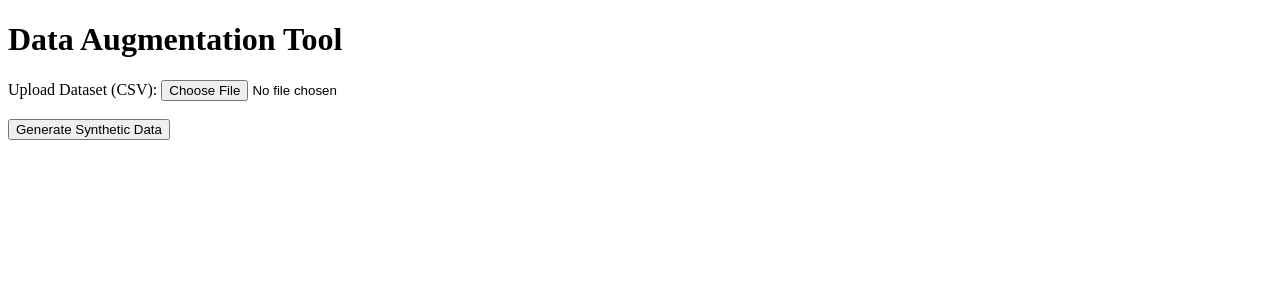
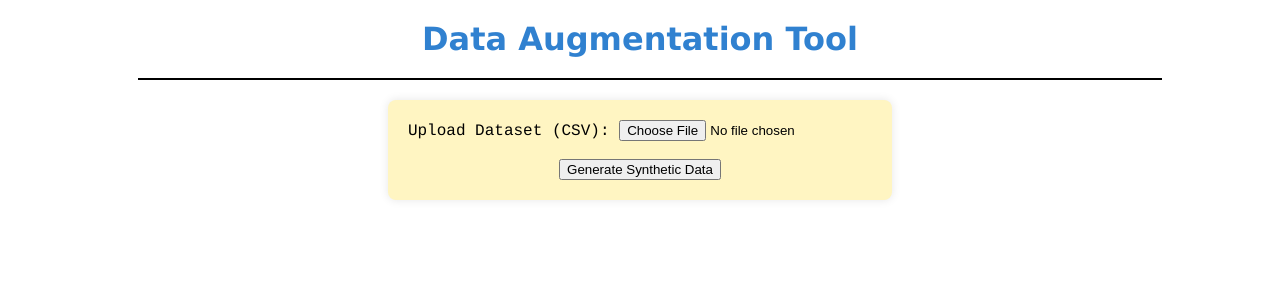
Before and after one commit to SantMiro/AI_Data_Augmentation_Tool, a Flask app: page / in a window 1280 px wide. Shown: the top 300 px of the page. Run offline with Flask 3, Linux system fonts and the light colour scheme.

Commit message:
Web interface design

```diff
--- /dev/null
+++ b/src/static/styles.css
@@ -0,0 +1,81 @@
+body {
+    display: flex;
+    flex-direction: column;
+    justify-content: center;
+    align-items: center;
+    background-color: #FFFfff; /* Change this to your desired background color */
+    font-family: Courier, sans-serif;
+    margin: 0;
+    padding: 0;
+}
+
+.container {
+    display: flex;
+    flex-direction: column; /* Stack header and form vertically */
+    align-items: center; /* Center header and form horizontally */
+}
+
+header {
+    width: 100%;
+    text-align: center;
+    background-color:  #FFFFFF;  /* Adjust the color and thickness of the line */
+    padding: 20px 0;
+    box-sizing: border-box;
+}
+
+header h1 {
+    margin: 0;
+    font-size: 2em;
+    color: #3081D0;
+    font-family: 'Lucida Sans';
+}
+
+hr {
+    width: 80%;
+    border: none;
+    border-top: 2px solid #000; /* Set the thickness and color of the line */
+    margin: 0 0 20px 20px; /* Remove default margins */
+}
+
+form {
+    display: flex;
+    flex-direction: column;
+    margin: 1000px, 1000px;
+    display: inline-block;
+    text-align: center;
+    background-color: #FFF5C2; /* Form background color */
+    padding: 20px;
+    border-radius: 8px;
+    box-shadow: 0 0 10px rgba(0, 0, 0, 0.1); /* Add a subtle shadow for depth */
+}
+
+p {
+    padding: 20px;
+    border-radius: 8px;
+}
+.right-column h2 {
+    color: #405D72; /* Title color for the right column */
+}
+
+
+
+.right-column p {
+    color: #555; /* Text color for the right column */
+}
+
+.container {
+    text-align: center;
+    max-width: 600px;
+    width: 100%;
+}
+
+.footer {
+    text-align: center;
+    margin-top: 20px;
+}
+
+
+.widget {
+    text-align: center;
+    margin-top: 20px;
+}
--- a/src/templates/index.html
+++ b/src/templates/index.html
@@ -1,56 +1,31 @@
 <!DOCTYPE html>
 <html lang="en">
 <head>
-    <meta charset="UTF-8">
-    <meta name="viewport" content="width=device-width, initial-scale=1.0">
-    <style>
-        /* Style for the loading spinner */
-        .spinner {
-            display: none;
-            border: 16px solid #f3f3f3; /* Light grey */
-            border-top: 16px solid #3498db; /* Blue */
-            border-radius: 50%;
-            width: 120px;
-            height: 120px;
-            animation: spin 2s linear infinite;
-            margin: auto;
-            position: absolute;
-            top: 50%;
-            left: 50%;
-            transform: translate(-50%, -50%);
-        }
-
-        @keyframes spin {
-            0% { transform: rotate(0deg); }
-            100% { transform: rotate(360deg); }
-        }
-    </style>
     <title>Data Augmentation Tool</title>
+    <link rel="stylesheet" type="text/css" href="{{ url_for('static', filename='styles.css') }}">
 </head>
 <body>
+    <div class="container">
+        <header>
             <h1>Data Augmentation Tool</h1>
+        </header>
+    </div>
+    <hr>
+    <div>
         <form action="/augment" method="post" enctype="multipart/form-data">
             <label for="dataset">Upload Dataset (CSV):</label>
             <input type="file" id="dataset" name="dataset" accept=".csv" required><br><br>
 
             <button type="submit">Generate Synthetic Data</button>
         </form>
+    </div>
+    <!--<p>This Data Augmentation Tool takes your imbalanced dataset of shape (n,29) and returns it at a 60/40 proportion.
+    </p>-->
 
     {% if download_link %}
         <h2>Download Augmented Data:</h2>
         <a href="{{ url_for('download_file', filename=download_link) }}" download>Click here to download the augmented data</a>
     {% endif %}
 
-    {% if augmented_data %}
-        <h2>Generated Data:</h2>
-        <pre>{{ augmented_data }}</pre>
-    {% endif %}
-
-    <script>
-        // JavaScript to handle showing/hiding the spinner
-        document.getElementById('uploadForm').addEventListener('submit', function() {
-            document.getElementById('spinner').style.display = 'block';
-        });
-    </script>
 </body>
 </html>
```
Lines whose indentation alone changed are shown as unchanged.
